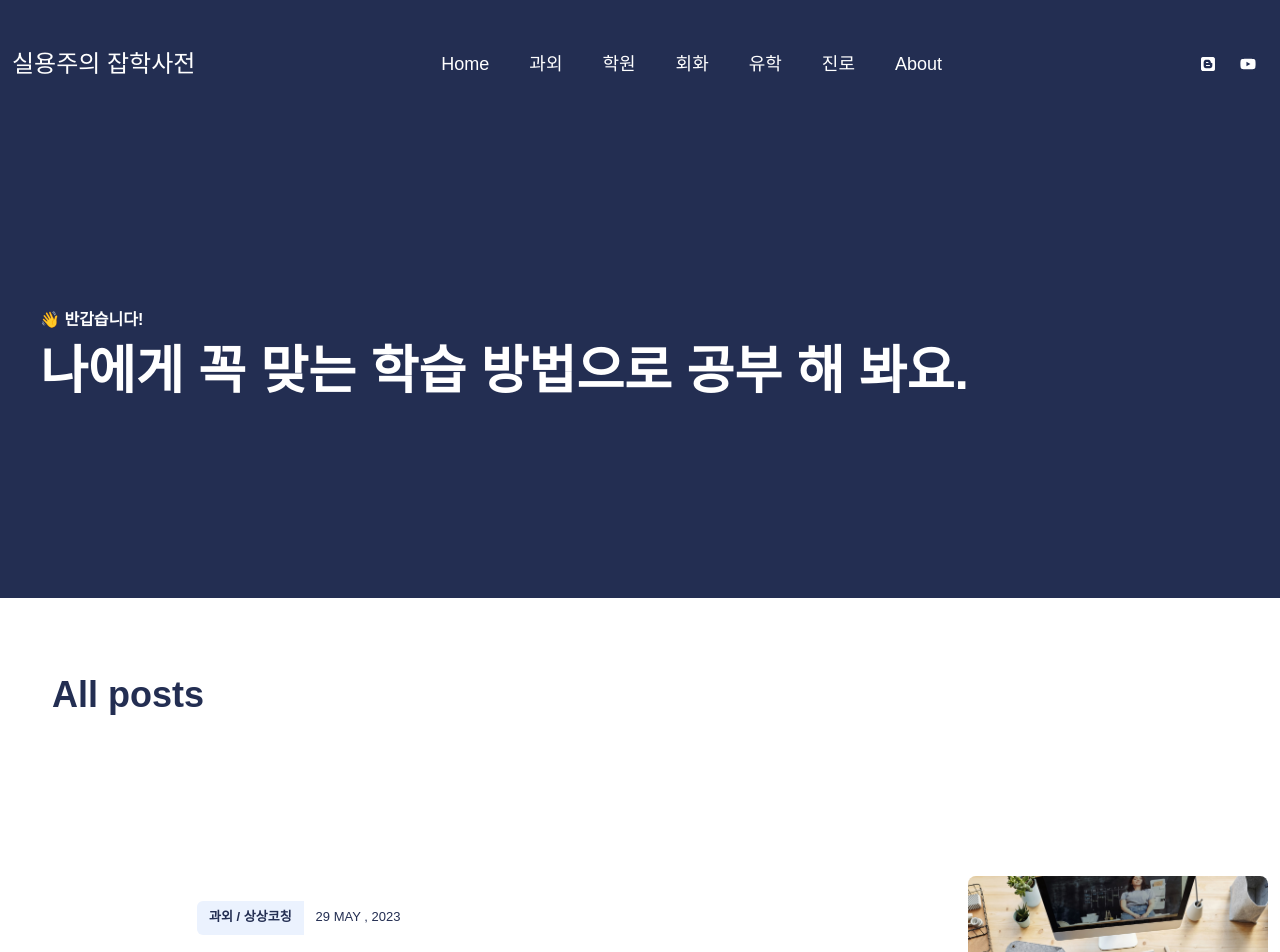
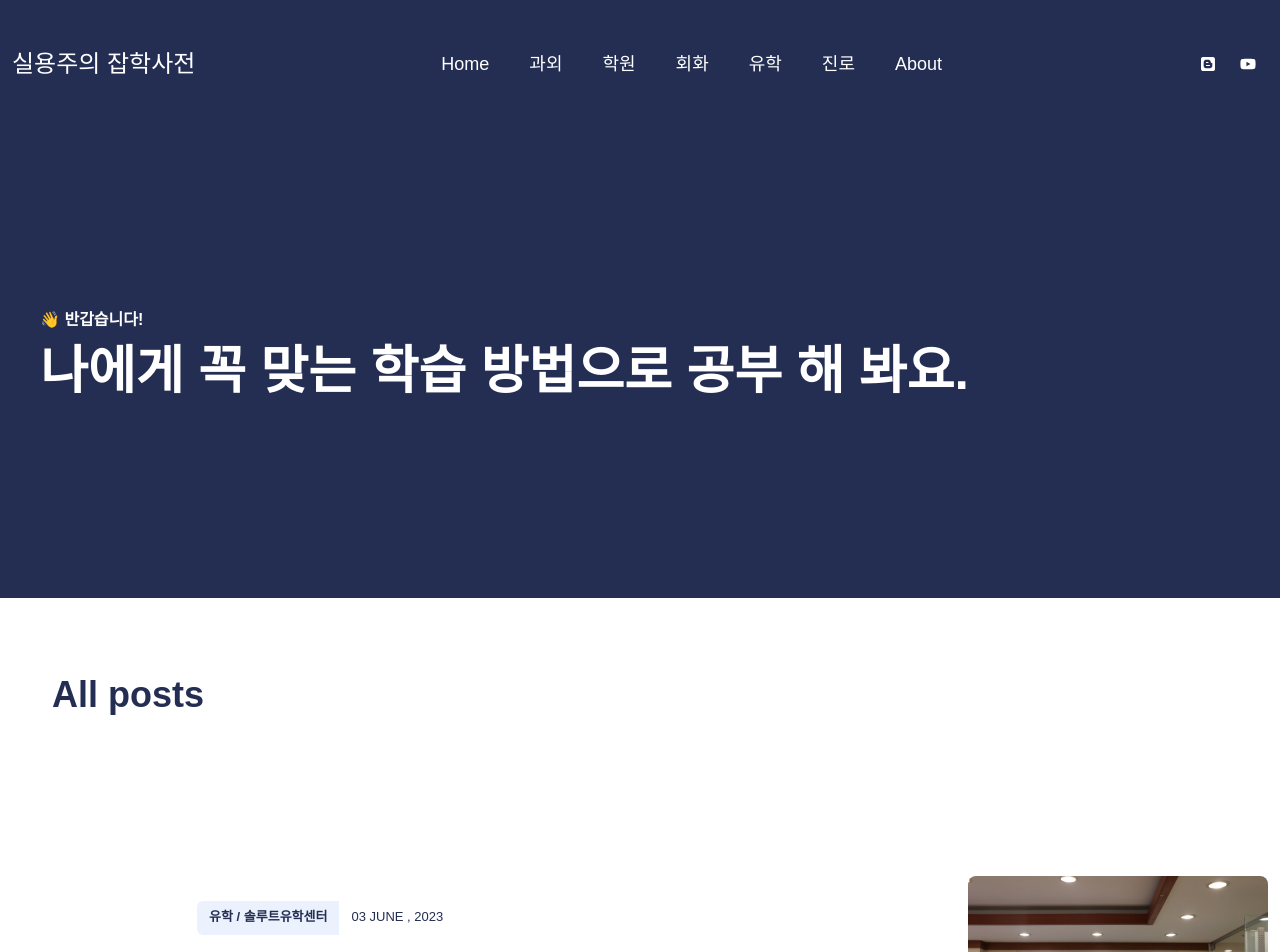
Before and after one commit to inyourcare/practical-trivia, a Next.js app: page / in a window 1280 px wide. Shown: the top 952 px of the page. Built offline with nearby package versions, Linux system fonts and the light colour scheme.

Commit message:
post 순서 수정

```diff
--- a/app/page.tsx
+++ b/app/page.tsx
@@ -8,7 +8,9 @@ import getPostMetadata from "@/components/post/getPostMetadata";
 import PostPreview from "@/components/post/PostPreview";
 
 export default function Home() {
-  const postMetadata = getPostMetadata();
+  const postMetadata = getPostMetadata().sort(
+    (a, b) => new Date(b.date).getTime() - new Date(a.date).getTime()
+  );
   const postPreviews = postMetadata.map((post) => (
     <PostPreview key={post.slug} {...post} />
   ));
```
